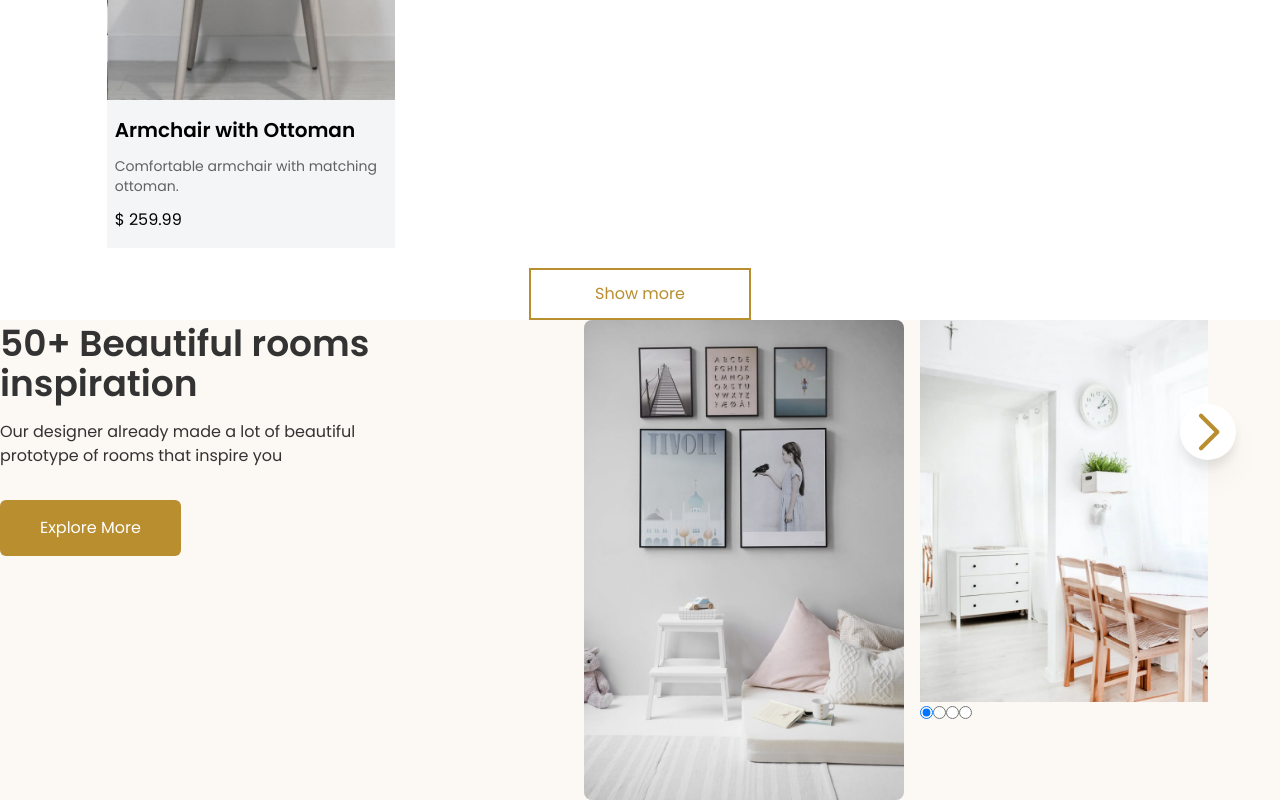
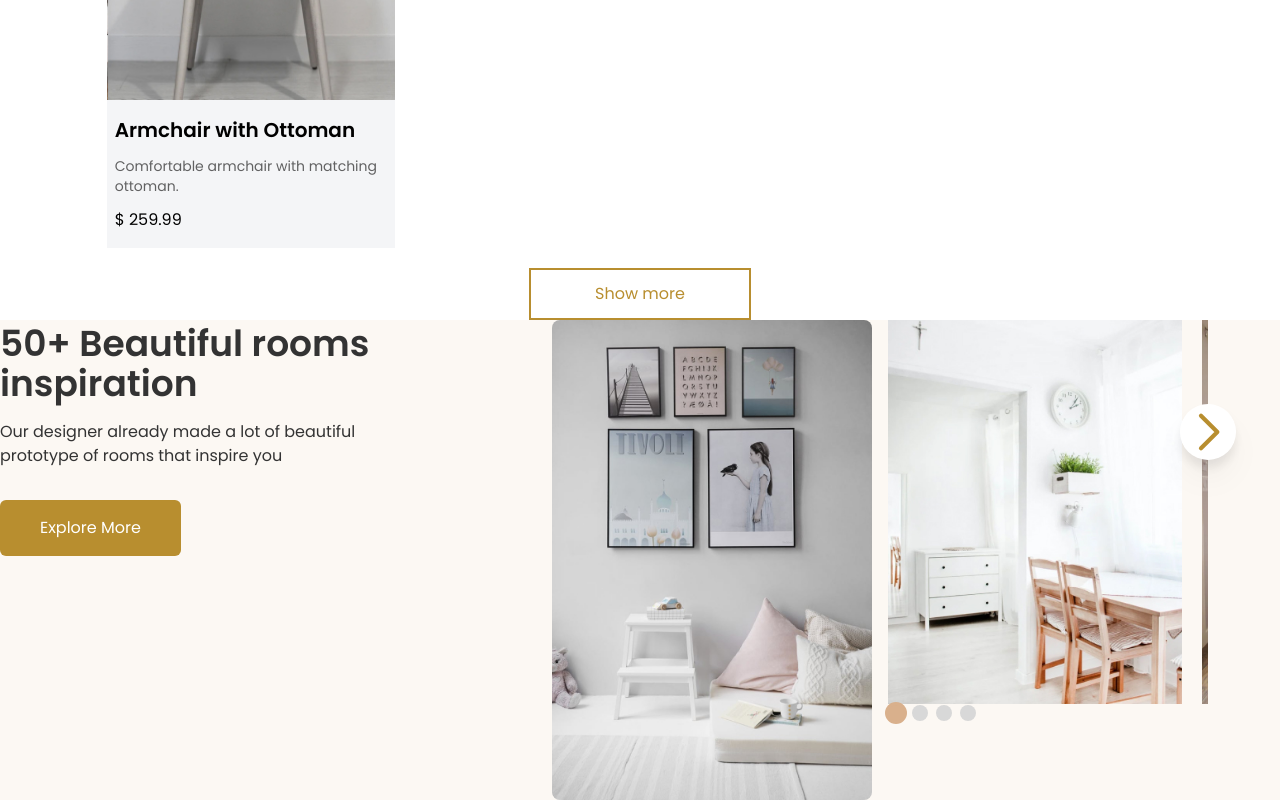
Before and after one commit to CjordanIII/freelance_example_project_one, a Next.js app: page / in a window 1280 px wide. Shown: the part 3310-4110 px from the top of the page. Built offline with nearby package versions, Linux system fonts and the light colour scheme.

Commit message:
add carcel

```diff
--- a/src/components/Carousel.tsx
+++ b/src/components/Carousel.tsx
@@ -24,7 +24,7 @@ const Carousel = () => {
     <div className=" flex gap-4 ">
       <CarouselFocus current={current} />
       <div>
-        <div className="flex gap-5 w-72 overflow-x-clip">
+        <div className="flex gap-5 w-80 h-96 overflow-x-clip">
           <CarouselPhotos arrOfPhotos={items} indexCount={indexCount} />
         </div>
         <CarouselDots arrOfPhotos={items} indexCount={indexCount} />
--- a/src/components/CarouselDots.tsx
+++ b/src/components/CarouselDots.tsx
@@ -1,22 +1,63 @@
 import React from 'react'
-import {arrOfPhotosTypes} from "../lib/types/types"
-const CarouselDots:React.FC<arrOfPhotosTypes> = ({arrOfPhotos,indexCount}) => {
+import { arrOfPhotosTypes } from "../lib/types/types"
+
+const CarouselDots: React.FC<arrOfPhotosTypes> = ({ arrOfPhotos, indexCount }) => {
   return (
-    <div>{
+    <div>
+      {
+        arrOfPhotos.map((item, i) => {
+          const isActive = i === indexCount;
+          if(!isActive){
+            return (
+              <input
+                key={i}
+                type="radio"
+                id={`carousel_dot_${i}`}
+                name="carousel_dot"
+                value="photo"
+                checked={isActive}
+                readOnly={true}
+                style={{
+                  outline: 'none', // Remove default outline
+                  boxShadow: isActive ? '0 0 0 3px #D9B08C' : 'none', // Beige ring for the active dot
+                  backgroundColor: isActive ? '#D9B08C' : '#D8D8D8', // Optional: Beige background for the active dot
+                  borderRadius: '50%', // Keep the circular shape
+                  width: '16px', // Adjust size as needed
+                  height: '16px', // Adjust size as needed
+                  appearance: 'none', // Remove default radio styling
+                  cursor: 'pointer',
+                  marginRight: '8px' // Add spacing between dots
+                }}
+              />
+            );
+          }
 
-      arrOfPhotos.map((item,i)=>{
-        if(i === indexCount){
           return (
-             <input key={i} type="radio" id="carousel_dot" className="form-radio text-text_beige focus:ring-text_beige"  name="carousel_dot" value="photo" checked={true} readOnly={true}/>
-          )
-        }
-       return(
-        <input key={i} type="radio" id="carousel_dot" name="carousel_dot" className="form-radio text-text_beige focus:ring-text_beige" value="photo" checked={false} readOnly={true}/>
-       )
-      })
-
-      }</div>
-  )
+            <input
+              key={i}
+              type="radio"
+              id={`carousel_dot_${i}`}
+              name="carousel_dot"
+              value="photo"
+              checked={isActive}
+              readOnly={true}
+              style={{
+                outline: 'none', // Remove default outline
+                boxShadow: isActive ? '0 0 0 3px #D9B08C' : 'none', // Beige ring for the active dot
+                backgroundColor: isActive ? '#D9B08C' : 'transparent', // Optional: Beige background for the active dot
+                borderRadius: '50%', // Keep the circular shape
+                width: '16px', // Adjust size as needed
+                height: '16px', // Adjust size as needed
+                appearance: 'none', // Remove default radio styling
+                cursor: 'pointer',
+                marginRight: '8px' // Add spacing between dots
+              }}
+            />
+          );
+        })
+      }
+    </div>
+  );
 }
 
-export default CarouselDots
+export default CarouselDots;
```
